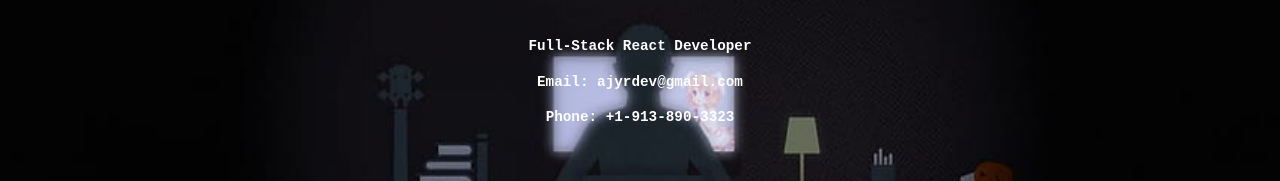
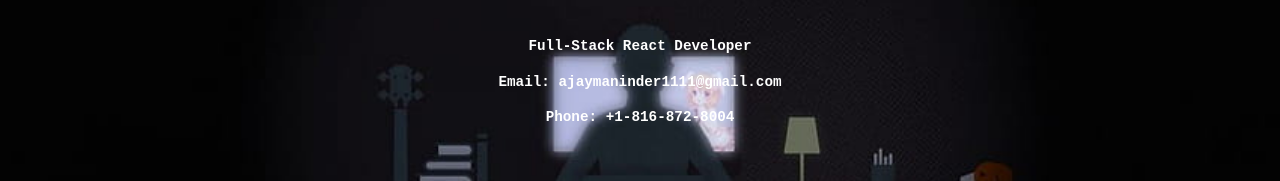
Before and after one commit to AjayManinder/my-portfolio, a React (Create React App) app: page /main in a window 1280 px wide. Shown: the part 243-424 px from the top of the page. Built offline with nearby package versions, Linux system fonts and the light colour scheme.

Commit message:
resume changes

```diff
--- a/src/components/Sections/Home.js
+++ b/src/components/Sections/Home.js
@@ -9,8 +9,8 @@ const Home = () => {
      <div class="home-component">
       <h1>AJAY MANINDER</h1>
       <p>Full-Stack React Developer</p>
-      <p>Email: ajyrdev@gmail.com</p>
-      <p>Phone: +1-913-890-3323</p>
+      <p>Email: ajaymaninder1111@gmail.com</p>
+      <p>Phone: +1-816-872-8004</p>
 
       <br/><br/><br/><br/>
       <p className='para'>
```
Also changed, not shown: 1 other file (tests, documents, lock files or other folders).
